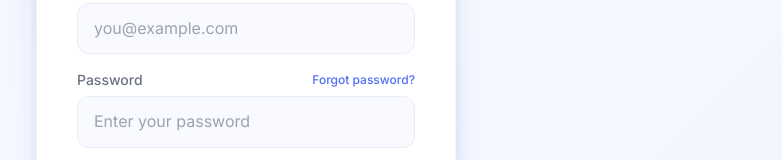
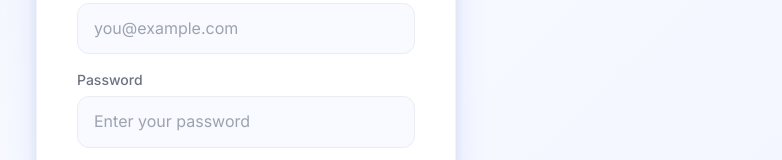
Before and after one commit to Newt-Wang/ipd-project, a React (Vite) app in the folder frontend/: page / in a window 1280 px wide. Shown: the part 356-516 px from the top of the page, without its empty margins (394-1176 px from the left). Built offline with nearby package versions, Linux system fonts and the light colour scheme.

Commit message:
Remove the "Forgot Password" function

```diff
--- a/frontend/src/App.jsx
+++ b/frontend/src/App.jsx
@@ -4,8 +4,8 @@ import LoginPage from "./pages/LoginPage";
 import RegisterPage from "./pages/RegisterPage";
 import TasksPage from "./pages/TasksPage";
 import EditTaskPage from "./pages/EditTaskPage";
-import ForgotPasswordPage from "./pages/ForgotPasswordPage";
 
 export default function App() {
-  return (<ThemeProvider><Router><Routes><Route path="/" element={<LoginPage />} /><Route path="/register" element={<RegisterPage />} /><Route path="/forgot-password" element={<ForgotPasswordPage />} /><Route path="/tasks" element={<TasksPage />} /><Route path="/tasks/edit/:id" element={<EditTaskPage />} /></Routes></Router></ThemeProvider>);
+  return (<ThemeProvider><Router><Routes><Route path="/" element={<LoginPage />} /><Route path="/register" element={<RegisterPage />} />
+          <Route path="/tasks" element={<TasksPage />} /><Route path="/tasks/edit/:id" element={<EditTaskPage />} /></Routes></Router></ThemeProvider>);
 }
--- a/frontend/src/pages/ForgotPasswordPage.jsx
+++ /dev/null
@@ -1,46 +0,0 @@
-import { useState } from "react";
-import { useNavigate } from "react-router-dom";
-
-export default function ForgotPasswordPage() {
-  const [email, setEmail] = useState("");
-  const navigate = useNavigate();
-
-  const handleSubmit = (e) => {
-    e.preventDefault();
-    alert("Password reset link sent to: " + email);
-    navigate("/login");
-  };
-
-  return (
-    <div className="min-h-screen bg-white px-6 pt-10">
-      {/* 返回按钮 */}
-      <button onClick={() => navigate(-1)} className="text-2xl mb-6">
-        ←
-      </button>
-
-      {/* 标题 */}
-      <h1 className="text-2xl font-semibold text-center mb-2">Forgot Password</h1>
-      <p className="text-center text-gray-500 mb-8">
-        Enter your email to reset your password.
-      </p>
-
-      {/* 表单 */}
-      <form onSubmit={handleSubmit} className="space-y-6">
-        <input
-          type="email"
-          placeholder="Email address"
-          className="w-full border rounded-xl px-4 py-3 text-gray-700"
-          value={email}
-          onChange={(e) => setEmail(e.target.value)}
-        />
-
-        <button
-          type="submit"
-          className="w-full bg-blue-500 text-white py-3 rounded-xl text-lg font-medium"
-        >
-          Reset Password
-        </button>
-      </form>
-    </div>
-  );
-}
--- a/frontend/src/pages/LoginPage.jsx
+++ b/frontend/src/pages/LoginPage.jsx
@@ -75,15 +75,9 @@ export default function LoginPage() {
           </div>
 
           <div>
-            <div className="flex justify-between items-center mb-1.5">
-              <label className="block text-sm font-medium" style={{ color: 'var(--text-secondary)' }}>
-                Password
-              </label>
-              <a href="/forgot-password" className="text-xs font-medium"
-                 style={{ color: 'var(--brand-primary)' }}>
-                Forgot password?
-              </a>
-            </div>
+            <label className="block text-sm font-medium mb-1.5" style={{ color: 'var(--text-secondary)' }}>
+              Password
+            </label>
             <input
               type="password"
               name="password"
```
